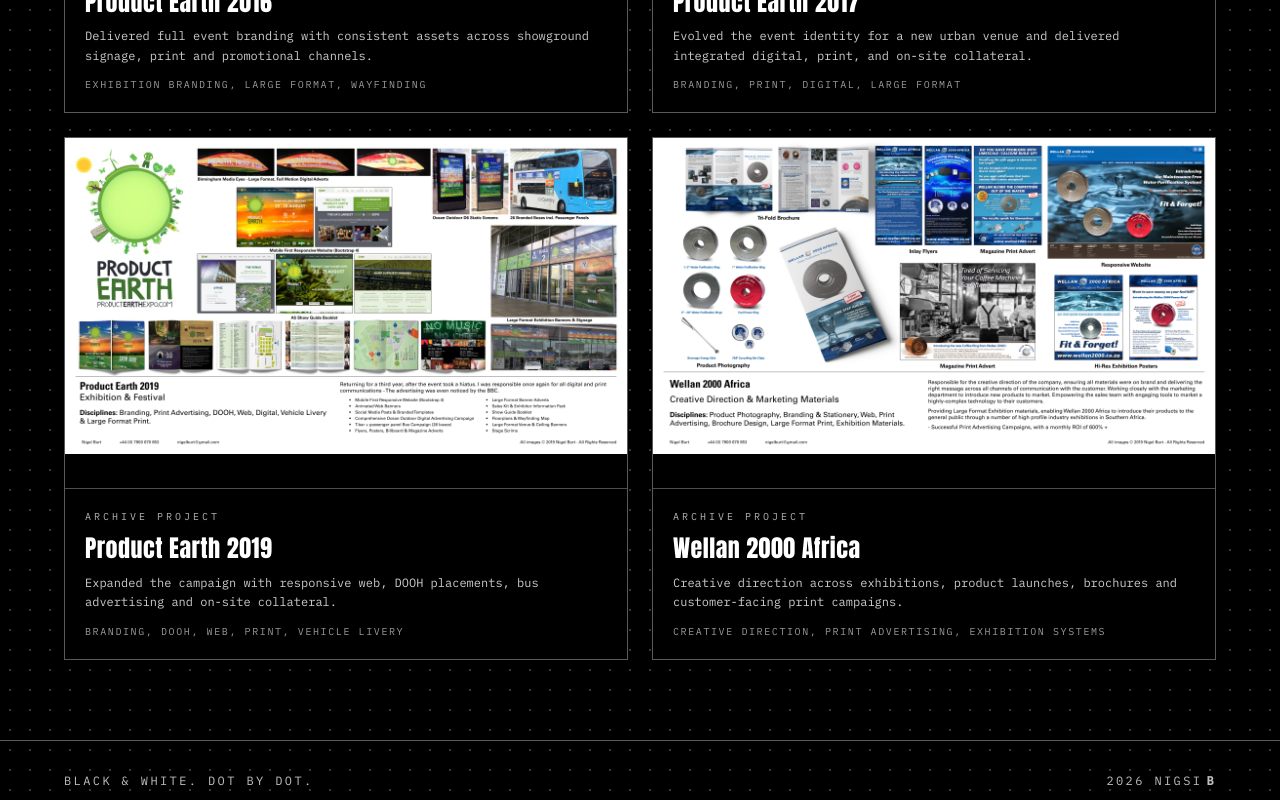
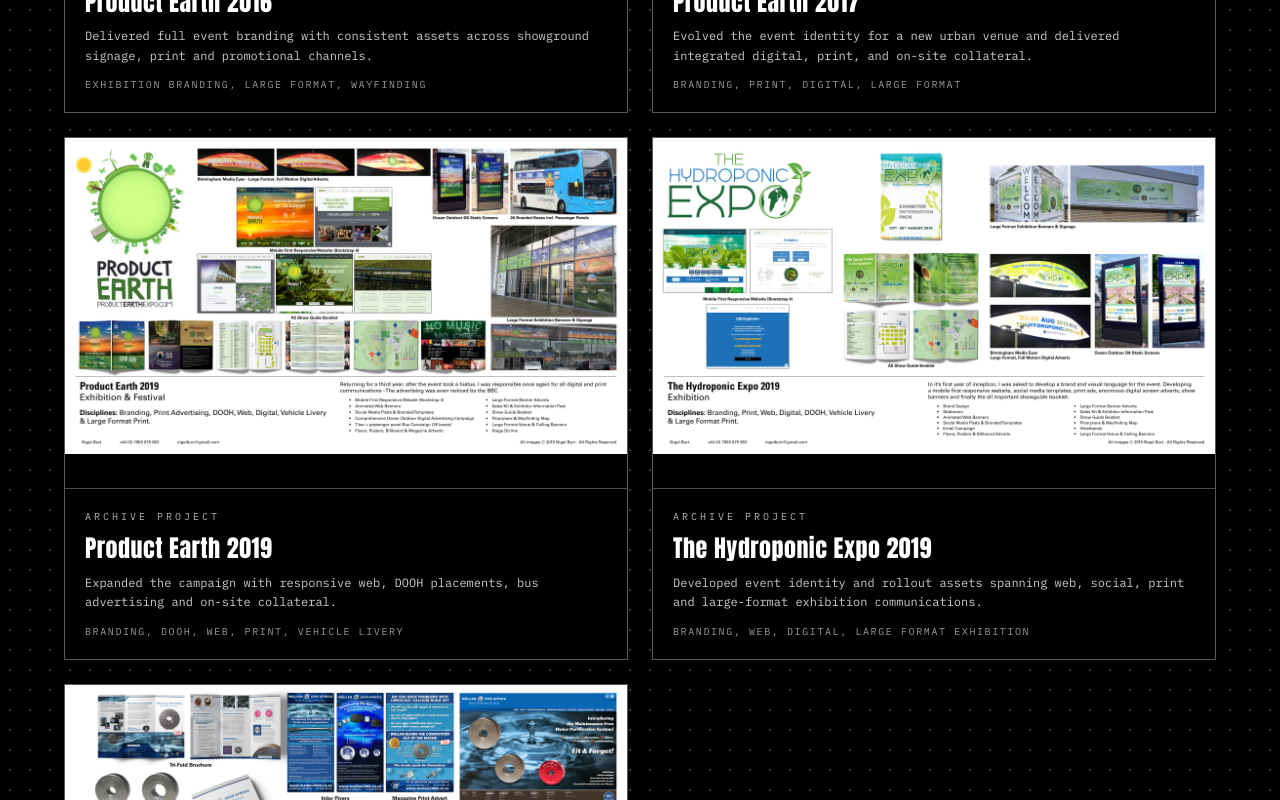
Before and after one commit to nigsiB/website, a Next.js app: page /work/exhibition in a window 1280 px wide. Shown: the part 860-1660 px from the top of the page. Built offline with nearby package versions, Linux system fonts and the light colour scheme.

Commit message:
Expand exhibition section with Hydroponic Expo project.
This adds Hydroponic Expo 2019 to the exhibition portfolio stream with aligned copy and archive imagery.

Made-with: Cursor

```diff
--- a/src/data/workSections.ts
+++ b/src/data/workSections.ts
@@ -180,6 +180,14 @@ export const workSections: Record<WorkSectionKey, WorkSection> = {
         source: "pdf",
       },
       {
+        title: "The Hydroponic Expo 2019",
+        summary:
+          "Developed event identity and rollout assets spanning web, social, print and large-format exhibition communications.",
+        disciplines: "Branding, Web, Digital, Large Format Exhibition",
+        imagePath: "/portfolio-pdf/page-10.jpg",
+        source: "pdf",
+      },
+      {
         title: "Wellan 2000 Africa",
         summary:
           "Creative direction across exhibitions, product launches, brochures and customer-facing print campaigns.",
```
